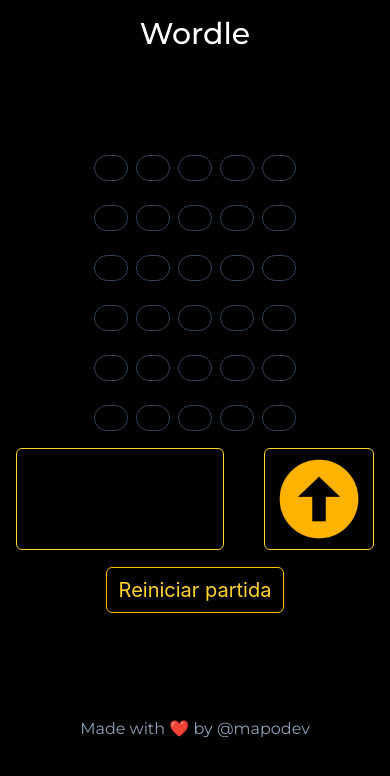
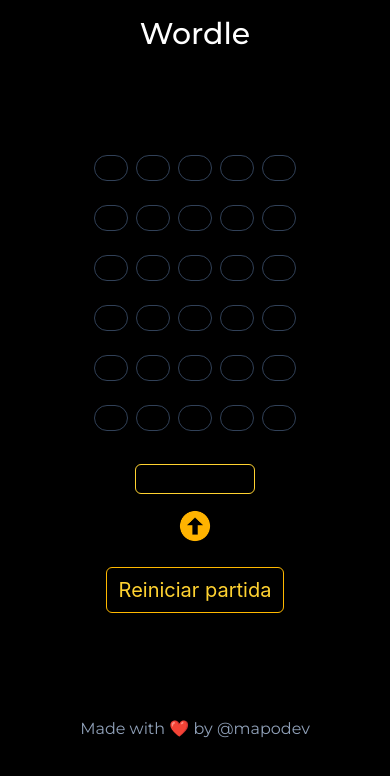
Before and after one commit to mario4off/wordle, a React (Vite) app: page / in a window 390 px wide. Shown: the top 776 px of the page. Built offline with nearby package versions, Linux system fonts and the light colour scheme.

Commit message:
fix: update GuessForm styles for improved layout and responsiveness

```diff
--- a/src/components/guess-form.tsx
+++ b/src/components/guess-form.tsx
@@ -17,24 +17,28 @@ export default function GuessForm({
 
   const [value, setValue] = useState("");
   return (
-    <form className="flex md:flex-col gap-10" action={handleSubmit}>
+    <form
+      className="flex items-center gap-2 flex-col md:gap-10 mt-4"
+      action={handleSubmit}
+    >
       <input
         type="text"
         name="guess"
         maxLength={5}
         onChange={(e) => setValue(normalizeString(e.target.value))}
         value={value}
-        className="border border-amber-300 text-amber-300 text-center text-xl tracking-widest md:min-h-12 rounded-md w-52"
+        className="w-30 md:w-52 border border-amber-300 text-amber-300 text-center text-xl tracking-widest md:min-h-12 rounded-md"
       />
+
       <button
         type="submit"
-        className="text-amber-300 cursor-pointer text-xl border border-amber-300 px-3 p-2 rounded-md hover:bg-amber-900"
+        className=" text-amber-300 cursor-pointer text-xl md:border border-amber-300 px-3 p-2 rounded-md hover:bg-amber-900"
       >
         <span className="hidden md:block">Enviar palabra</span>
         <img
           src="/public/arrow-up.webp"
           alt="arrow up"
-          className="block md:hidden min-h-8 min-w-8"
+          className="block md:hidden w-8 h-8 object-contain"
         />
       </button>
     </form>
```
